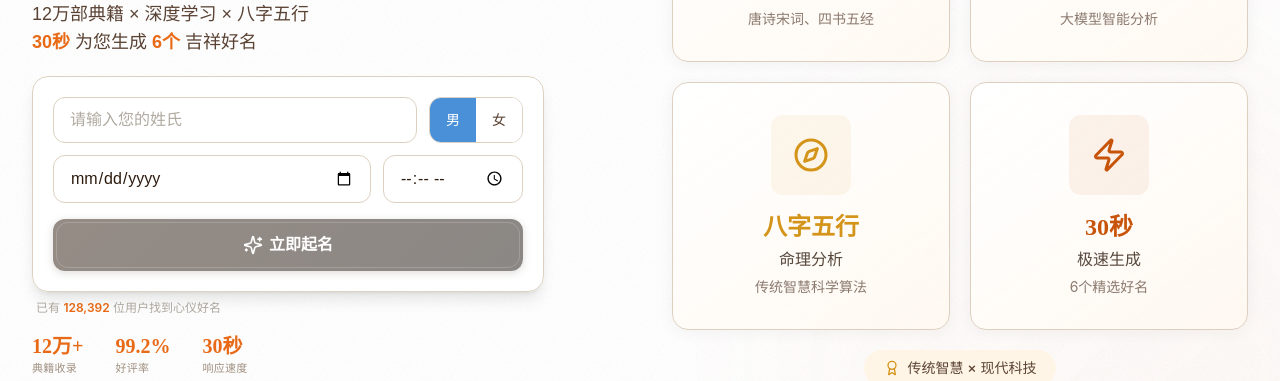
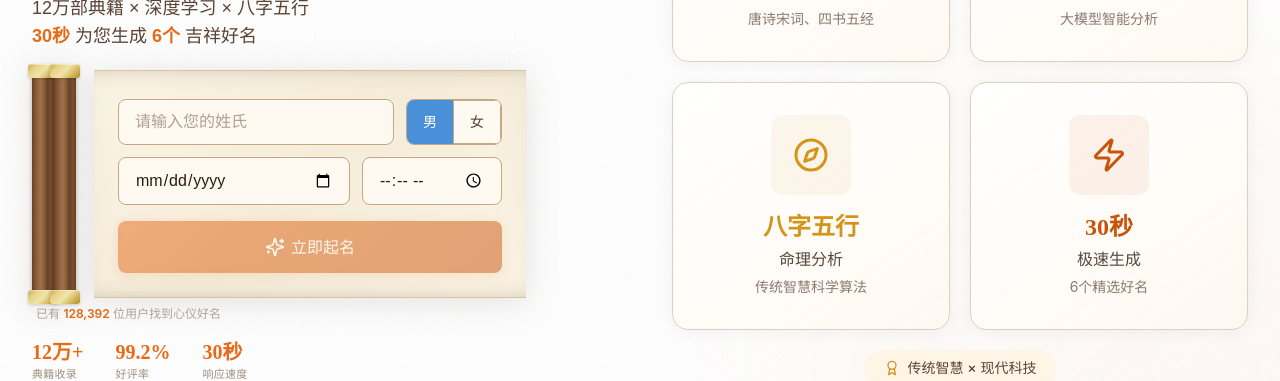
Before and after one commit to longtail2026/seekname, a Next.js app: page / in a window 1280 px wide. Shown: the part 330-711 px from the top of the page. Built offline with nearby package versions, Linux system fonts and the light colour scheme; no server answers.

Commit message:
feat: 首页起名表单改为古风卷轴画卷样式

```diff
--- a/src/app/globals.css
+++ b/src/app/globals.css
@@ -547,3 +547,141 @@
 html {
   scroll-behavior: smooth;
 }
+
+/* ═══════════════════════════════════════════
+   古风卷轴画卷 - 起名表单专用
+   ═══════════════════════════════════════════ */
+
+.scroll-painting {
+  position: relative;
+  display: flex;
+  align-items: stretch;
+  filter: drop-shadow(0 4px 16px rgba(44, 24, 16, 0.12));
+}
+
+/* 卷轴主体（宣纸区域） */
+.scroll-body {
+  flex: 1;
+  padding: 28px 24px 24px;
+  margin: 0 18px;
+  background:
+    /* 极淡的宣纸纤维纹理 */
+    linear-gradient(180deg,
+      rgba(255,248,235,0) 0%,
+      rgba(255,248,235,0.4) 3%,
+      rgba(255,248,235,0) 6%,
+      rgba(255,248,235,0) 94%,
+      rgba(255,248,235,0.4) 97%,
+      rgba(255,248,235,0) 100%
+    ),
+    linear-gradient(135deg, #FBF5E6 0%, #F5ECDA 50%, #FBF5E6 100%);
+  border: 1px solid #D4C4A8;
+  border-left: none;
+  border-right: none;
+  position: relative;
+  box-shadow:
+    inset 0 0 40px rgba(160, 130, 80, 0.06),
+    inset 0 0 8px rgba(160, 130, 80, 0.04);
+}
+
+/* 卷轴上下边缘卷曲阴影效果 */
+.scroll-body::before,
+.scroll-body::after {
+  content: '';
+  position: absolute;
+  left: 0;
+  right: 0;
+  height: 18px;
+  pointer-events: none;
+  z-index: 2;
+}
+
+.scroll-body::before {
+  top: 0;
+  background: linear-gradient(180deg,
+    rgba(120, 90, 40, 0.10) 0%,
+    rgba(120, 90, 40, 0.03) 60%,
+    transparent 100%
+  );
+}
+
+.scroll-body::after {
+  bottom: 0;
+  background: linear-gradient(0deg,
+    rgba(120, 90, 40, 0.10) 0%,
+    rgba(120, 90, 40, 0.03) 60%,
+    transparent 100%
+  );
+}
+
+/* 卷轴轴杆 - 左右两侧 */
+.scroll-rod {
+  width: 22px;
+  min-height: 100%;
+  flex-shrink: 0;
+  position: relative;
+  border-radius: 4px;
+  /* 木纹渐变 */
+  background:
+    repeating-linear-gradient(180deg,
+      transparent 0px,
+      rgba(0,0,0,0.02) 1px,
+      transparent 2px,
+      transparent 6px
+    ),
+    linear-gradient(90deg,
+      #6B4226 0%,
+      #8B5E3C 20%,
+      #A0724A 40%,
+      #8B5E3C 55%,
+      #6B4226 70%,
+      #7A5030 85%,
+      #6B4226 100%
+    );
+  box-shadow:
+    2px 0 6px rgba(44, 24, 16, 0.2),
+    -1px 0 3px rgba(44, 24, 16, 0.1);
+}
+
+.scroll-rod-right {
+  box-shadow:
+    -2px 0 6px rgba(44, 24, 16, 0.2),
+    1px 0 3px rgba(44, 24, 16, 0.1);
+}
+
+/* 轴杆顶部装饰头（金属帽） */
+.scroll-rod::before,
+.scroll-rod::after {
+  content: '';
+  position: absolute;
+  left: 50%;
+  transform: translateX(-50%);
+  width: 30px;
+  height: 14px;
+  border-radius: 3px;
+  background:
+    linear-gradient(135deg,
+      #C9A84C 0%,
+      #E8D48B 25%,
+      #F0E4A8 50%,
+      #D4B860 75%,
+      #B08D30 100%
+    );
+  box-shadow:
+    0 1px 3px rgba(0,0,0,0.15),
+    inset 0 1px 0 rgba(255,255,255,0.4);
+}
+
+.scroll-rod::before {
+  top: -6px;
+}
+
+.scroll-rod::after {
+  bottom: -6px;
+}
+
+/* 卷轴内输入框背景 */
+.scroll-input-bg {
+  background: rgba(255, 252, 245, 0.85);
+  border: 1px solid #C4A882;
+}
--- a/src/app/page.tsx
+++ b/src/app/page.tsx
@@ -180,9 +180,16 @@ export default function Home() {
                 <span className="text-[#E86A17] font-semibold">30秒</span> 为您生成 <span className="text-[#E86A17] font-semibold">6个</span> 吉祥好名
               </p>
 
-              {/* 起名表单 - 完整字段 */}
-              <form onSubmit={handleSubmit} className="mb-4">
-                <div className="bg-white/85 backdrop-blur-sm rounded-2xl p-4 lg:p-5 shadow-lg border border-[#DDD0C0] max-w-lg mx-auto lg:mx-0">
+              {/* 起名表单 - 古风卷轴样式 */}
+              <form onSubmit={handleSubmit} className="mb-4 max-w-lg mx-auto lg:mx-0">
+                {/* 卷轴容器 */}
+                <div className="scroll-painting relative max-w-lg">
+                  {/* 左侧轴杆 */}
+                  <div className="scroll-rod scroll-rod-left" />
+                  {/* 右侧轴杆 */}
+                  <div className="scroll-rod scroll-rod-right" />
+                  {/* 卷轴主体（宣纸） */}
+                  <div className="scroll-body">
                     {/* 第一行：姓氏 + 性别 */}
                     <div className="flex gap-3 mb-3">
                       <div className="relative flex-1 min-w-0">
@@ -204,15 +211,15 @@ export default function Home() {
                             setSurname(val);
                           }}
                           placeholder="请输入您的姓氏"
-                        className="w-full px-4 py-2.5 text-base bg-white border border-[#DDD0C0]
-                                   rounded-xl focus:border-[#E86A17] focus:outline-none focus:shadow-[0_0_0_3px_rgba(232,106,23,0.15)]
-                                   transition-all duration-300 placeholder:text-[#B0AAA0]"
-                        style={{ fontFamily: "'Noto Serif SC', serif" }}
+                          className="w-full px-4 py-2.5 text-base scroll-input-bg
+                                     rounded-lg focus:border-[#E86A17] focus:outline-none focus:shadow-[0_0_0_3px_rgba(232,106,23,0.15)]
+                                     transition-all duration-300 placeholder:text-[#B0A090]"
+                          style={{ fontFamily: "'Noto Serif SC', serif", color: '#3D2B1F' }}
                           autoComplete="off"
                         />
                       </div>
                       {/* 性别选择 */}
-                    <div className="flex rounded-xl overflow-hidden border border-[#DDD0C0] shrink-0">
+                      <div className="flex rounded-lg overflow-hidden border border-[#C4A882] shrink-0">
                         {(["男", "女"] as const).map((g) => (
                           <button
                             key={g}
@@ -223,7 +230,7 @@ export default function Home() {
                                 ? g === "男"
                                   ? "bg-[#4A90D9] text-white"
                                   : "bg-[#E870A0] text-white"
-                              : "bg-white text-[#5A4334] hover:bg-gray-50"
+                                : "scroll-input-bg text-[#5A4334] hover:bg-[#EDE4D3]"
                             }`}
                           >
                             {g}
@@ -239,8 +246,8 @@ export default function Home() {
                           type="date"
                           value={birthDate}
                           onChange={(e) => setBirthDate(e.target.value)}
-                        className="w-full px-4 py-2.5 text-base bg-white border border-[#DDD0C0]
-                                   rounded-xl focus:border-[#E86A17] focus:outline-none focus:shadow-[0_0_0_3px_rgba(232,106,23,0.15)]
+                          className="w-full px-4 py-2.5 text-base scroll-input-bg
+                                     rounded-lg focus:border-[#E86A17] focus:outline-none focus:shadow-[0_0_0_3px_rgba(232,106,23,0.15)]
                                      transition-all duration-300 text-[#2D1B0E]"
                           style={{ fontFamily: "'Noto Sans SC', sans-serif" }}
                         />
@@ -251,8 +258,8 @@ export default function Home() {
                           value={birthTime}
                           onChange={(e) => setBirthTime(e.target.value)}
                           placeholder="可选"
-                        className="w-full px-4 py-2.5 text-base bg-white border border-[#DDD0C0]
-                                   rounded-xl focus:border-[#E86A17] focus:outline-none focus:shadow-[0_0_0_3px_rgba(232,106,23,0.15)]
+                          className="w-full px-4 py-2.5 text-base scroll-input-bg
+                                     rounded-lg focus:border-[#E86A17] focus:outline-none focus:shadow-[0_0_0_3px_rgba(232,106,23,0.15)]
                                      transition-all duration-300 text-[#2D1B0E]"
                           style={{ fontFamily: "'Noto Sans SC', sans-serif" }}
                         />
@@ -263,7 +270,11 @@ export default function Home() {
                     <button
                       type="submit"
                       disabled={!surname.trim() || !birthDate || isLoading}
-                    className="btn-primary w-full py-3.5 rounded-xl disabled:opacity-50 disabled:cursor-not-allowed text-base"
+                      className="w-full py-3.5 rounded-lg disabled:opacity-50 disabled:cursor-not-allowed text-base font-medium text-white transition-all duration-300 hover:shadow-lg"
+                      style={{
+                        background: 'linear-gradient(135deg, #E86A17 0%, #C8540A 100%)',
+                        boxShadow: '0 2px 12px rgba(232,106,23,0.3)',
+                      }}
                     >
                       {isLoading ? (
                         <span className="flex items-center justify-center gap-2">
@@ -274,12 +285,13 @@ export default function Home() {
                           分析中...
                         </span>
                       ) : (
-                      <>
-                        <Sparkles className="w-5 h-5 mr-1.5" />
+                        <span className="flex items-center justify-center gap-1.5">
+                          <Sparkles className="w-5 h-5" />
                           立即起名
-                      </>
+                        </span>
                       )}
                     </button>
+                  </div>
                 </div>
                 <p className="text-xs text-[#B0AAA0] mt-2 ml-1 text-center lg:text-left">
                   已有 <span className="text-[#E86A17] font-semibold">{SITE_CONFIG.stats.totalUsers.toLocaleString()}</span> 位用户找到心仪好名
```
Lines whose indentation alone changed are shown as unchanged.
